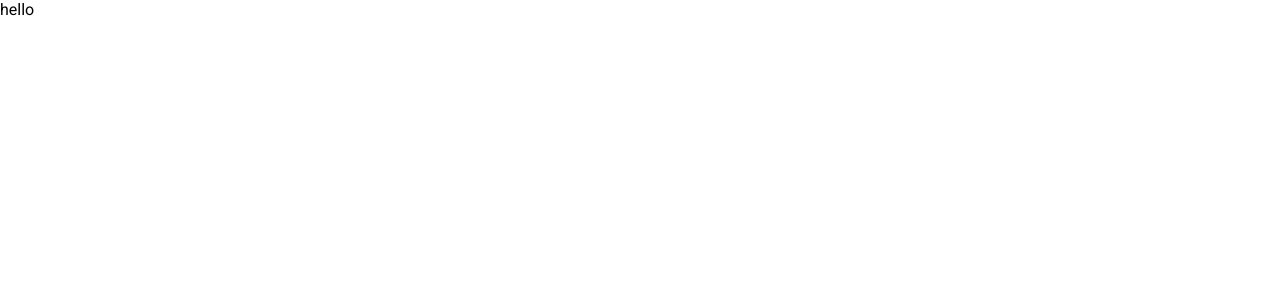
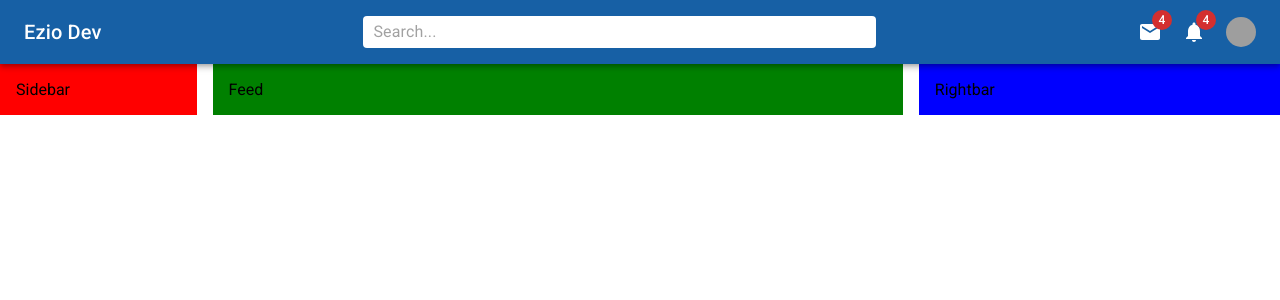
Before and after one commit to BisheshAgarwal/learn-material-ui, a React (Create React App) app: page / in a window 1280 px wide. Shown: the top 300 px of the page. Built offline with nearby package versions, Linux system fonts and the light colour scheme; grey boxes are pictures that could not be loaded.

Commit message:
- Finish designing the Navbar component

```diff
--- a/src/App.js
+++ b/src/App.js
@@ -1,5 +1,20 @@
+import Sidebar from "./components/Sidebar";
+import Feed from "./components/Feed";
+import Rightbar from "./components/Rightbar";
+import Navbar from "./components/Navbar";
+import { Box, Stack } from "@mui/material";
+
 function App() {
-  return <div>hello</div>;
+  return (
+    <Box>
+      <Navbar />
+      <Stack direction="row" spacing={2} justifyContent="space-between">
+        <Sidebar />
+        <Feed />
+        <Rightbar />
+      </Stack>
+    </Box>
+  );
 }
 
 export default App;
--- /dev/null
+++ b/src/components/Feed.jsx
@@ -0,0 +1,12 @@
+import { Box } from "@mui/material";
+import React from "react";
+
+const Feed = () => {
+  return (
+    <Box bgcolor="green" flex={4} p={2}>
+      Feed
+    </Box>
+  );
+};
+
+export default Feed;
--- /dev/null
+++ b/src/components/Navbar.jsx
@@ -0,0 +1,100 @@
+import {
+  AppBar,
+  Avatar,
+  Badge,
+  Box,
+  InputBase,
+  Menu,
+  MenuItem,
+  styled,
+  Toolbar,
+  Typography,
+} from "@mui/material";
+import React, { useState } from "react";
+import { Mail, Notifications, Spa } from "@mui/icons-material";
+
+const StyledToolbar = styled(Toolbar)({
+  display: "flex",
+  justifyContent: "space-between",
+});
+
+const Search = styled("div")(({ theme }) => ({
+  backgroundColor: "white",
+  padding: "0 10px",
+  borderRadius: theme.shape.borderRadius,
+  width: "40%",
+}));
+
+const Icons = styled(Box)(({ theme }) => ({
+  display: "none",
+  gap: "20px",
+  alignItems: "center",
+  [theme.breakpoints.up("sm")]: {
+    display: "flex",
+  },
+}));
+
+const UserBox = styled(Box)(({ theme }) => ({
+  display: "flex",
+  gap: "10px",
+  alignItems: "center",
+  [theme.breakpoints.up("sm")]: {
+    display: "none",
+  },
+}));
+
+const Navbar = () => {
+  const [open, setOpen] = useState(false);
+  return (
+    <AppBar position="sticky">
+      <StyledToolbar>
+        <Typography variant="h6" sx={{ display: { xs: "none", sm: "block" } }}>
+          Ezio Dev
+        </Typography>
+        <Spa sx={{ display: { xs: "block", sm: "none" } }} />
+        <Search>
+          <InputBase placeholder="Search..." />
+        </Search>
+        <Icons>
+          <Badge badgeContent={4} color="error">
+            <Mail />
+          </Badge>
+          <Badge badgeContent={4} color="error">
+            <Notifications />
+          </Badge>
+          <Avatar
+            sx={{ width: 30, height: 30 }}
+            src="https://images.unsplash.com/photo-1500648767791-00dcc994a43e?ixlib=rb-1.2.1&ixid=MnwxMjA3fDB8MHxwaG90by1wYWdlfHx8fGVufDB8fHx8&auto=format&fit=crop&w=1974&q=80"
+            onClick={() => setOpen(true)}
+          />
+        </Icons>
+        <UserBox>
+          <Avatar
+            sx={{ width: 30, height: 30 }}
+            src="https://images.unsplash.com/photo-1500648767791-00dcc994a43e?ixlib=rb-1.2.1&ixid=MnwxMjA3fDB8MHxwaG90by1wYWdlfHx8fGVufDB8fHx8&auto=format&fit=crop&w=1974&q=80"
+            onClick={() => setOpen(true)}
+          />
+          <Typography variant="span">Bishesh</Typography>
+        </UserBox>
+      </StyledToolbar>
+      <Menu
+        id="demo-positioned-menu"
+        aria-labelledby="demo-positioned-button"
+        open={open}
+        onClose={() => setOpen(false)}
+        anchorOrigin={{
+          vertical: "top",
+          horizontal: "right",
+        }}
+        transformOrigin={{
+          vertical: "top",
+          horizontal: "left",
+        }}
+      >
+        <MenuItem>Profile</MenuItem>
+      </Menu>
+    </AppBar>
+  );
+};
+
+export default Navbar;
--- /dev/null
+++ b/src/components/Rightbar.jsx
@@ -0,0 +1,17 @@
+import { Box } from "@mui/material";
+import React from "react";
+
+const Rightbar = () => {
+  return (
+    <Box
+      bgcolor="blue"
+      flex={2}
+      p={2}
+      sx={{ display: { xs: "none", sm: "block" } }}
+    >
+      Rightbar
+    </Box>
+  );
+};
+
+export default Rightbar;
--- /dev/null
+++ b/src/components/Sidebar.jsx
@@ -0,0 +1,17 @@
+import { Box } from "@mui/material";
+import React from "react";
+
+const Sidebar = () => {
+  return (
+    <Box
+      bgcolor="red"
+      flex={1}
+      p={2}
+      sx={{ display: { xs: "none", sm: "block" } }}
+    >
+      Sidebar
+    </Box>
+  );
+};
+
+export default Sidebar;
```
